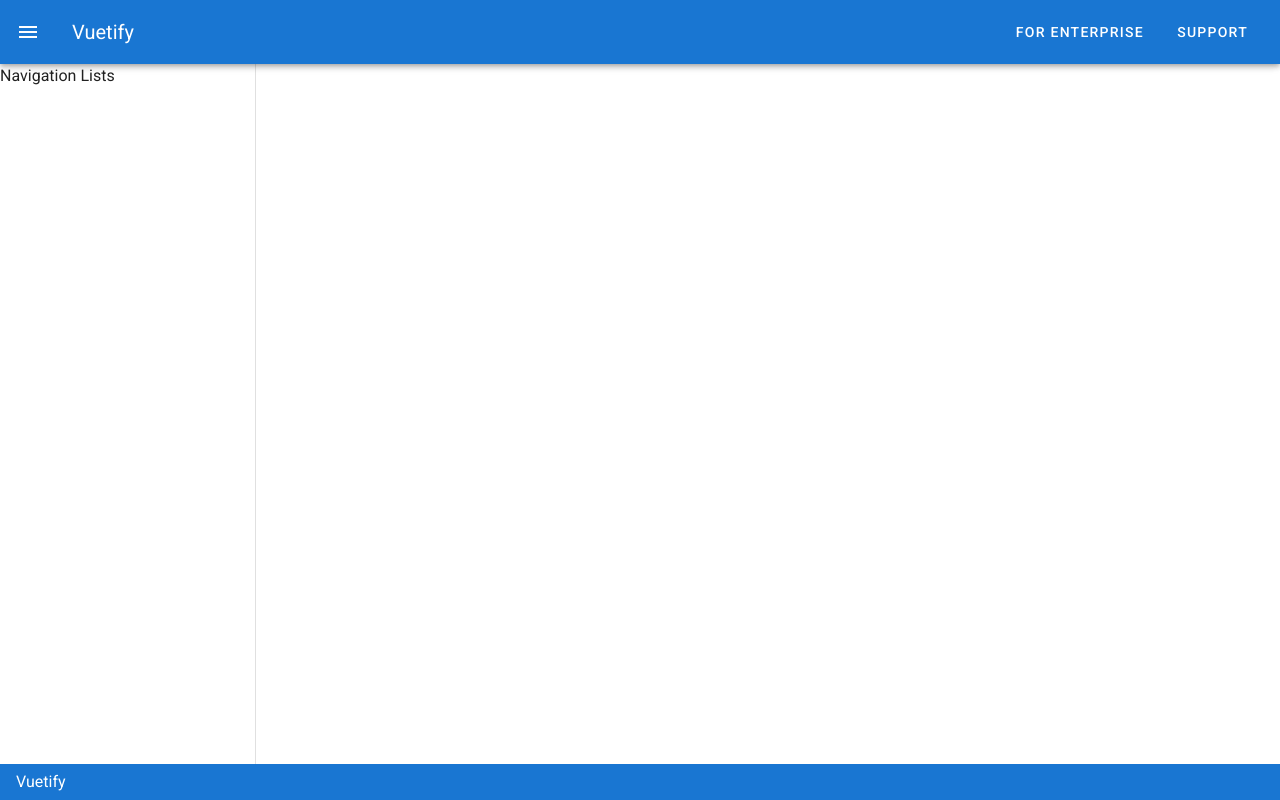
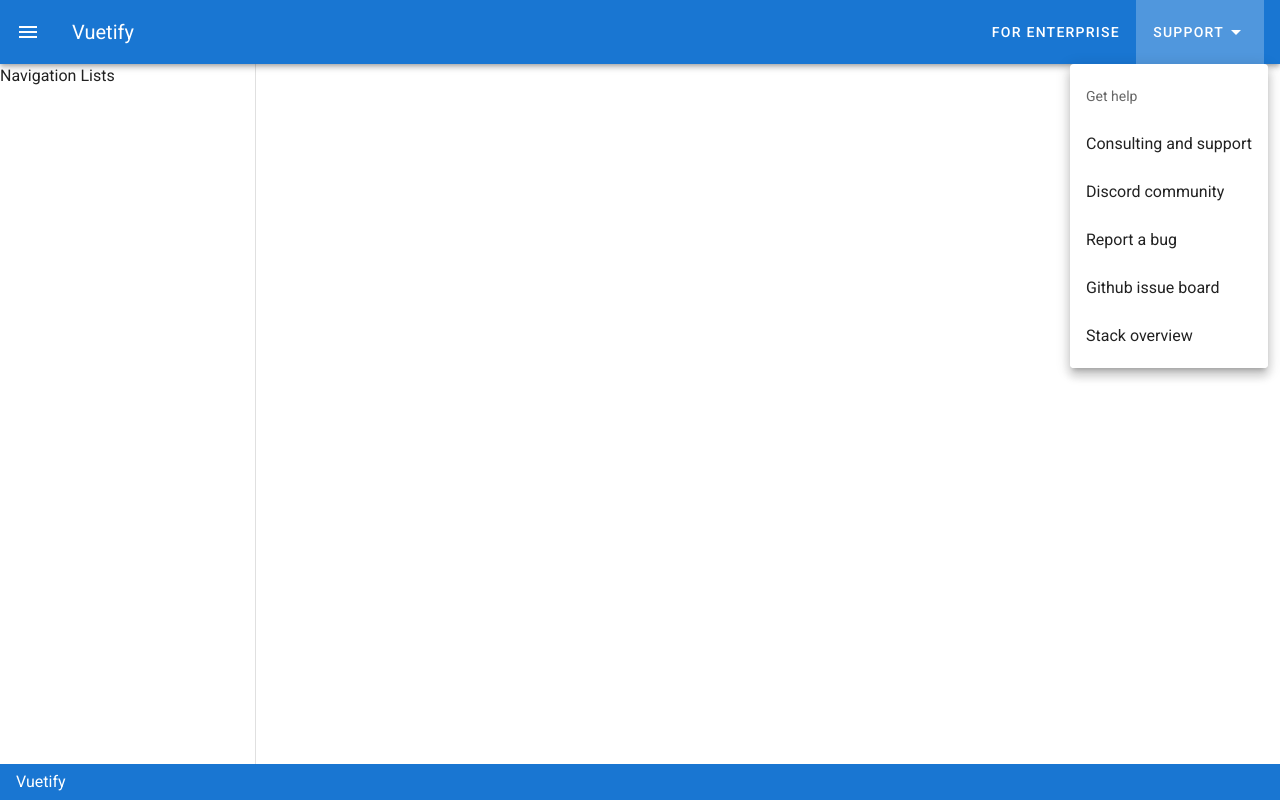
Before and after one commit to futuremaze/vue-vuetify, a Vue app: page / in a window 1280 px wide. Both pictures are taken after a click on the button "SUPPORT". Built offline with nearby package versions, Linux system fonts and the light colour scheme.

Commit message:
ドロップダウンリストの実装

```diff
--- a/src/App.vue
+++ b/src/App.vue
@@ -17,7 +17,19 @@
       <!-- v-toolbar-items: 囲むことによりアイテムの領域判定がapp-barの高さと同じになる -->
       <v-toolbar-items>
         <v-btn text>For Enterprise</v-btn>
-        <v-btn text>Support</v-btn>
+        <v-menu offset-y>
+          <template v-slot:activator="{ on }">
+            <v-btn v-on="on" text>Support<v-icon>mdi-menu-down</v-icon></v-btn>
+          </template>
+          <v-list>
+            <v-subheader>Get help</v-subheader>
+            <v-list-item v-for="support in supports" :key="support">
+              <v-list-item-content>
+                <v-list-item-title>{{ support }}</v-list-item-title>
+              </v-list-item-content>
+            </v-list-item>
+          </v-list>
+        </v-menu>
       </v-toolbar-items>
     </v-app-bar>
     <!-- color: 背景色指定 primary: デフォルト(水色) -->
@@ -35,7 +47,14 @@ export default {
 
   data: () => ({
     //
-    drawer: null
+    drawer: null,
+    supports: [
+      "Consulting and support",
+      "Discord community",
+      "Report a bug",
+      "Github issue board",
+      "Stack overview"
+    ]
   })
 };
 </script>
```
